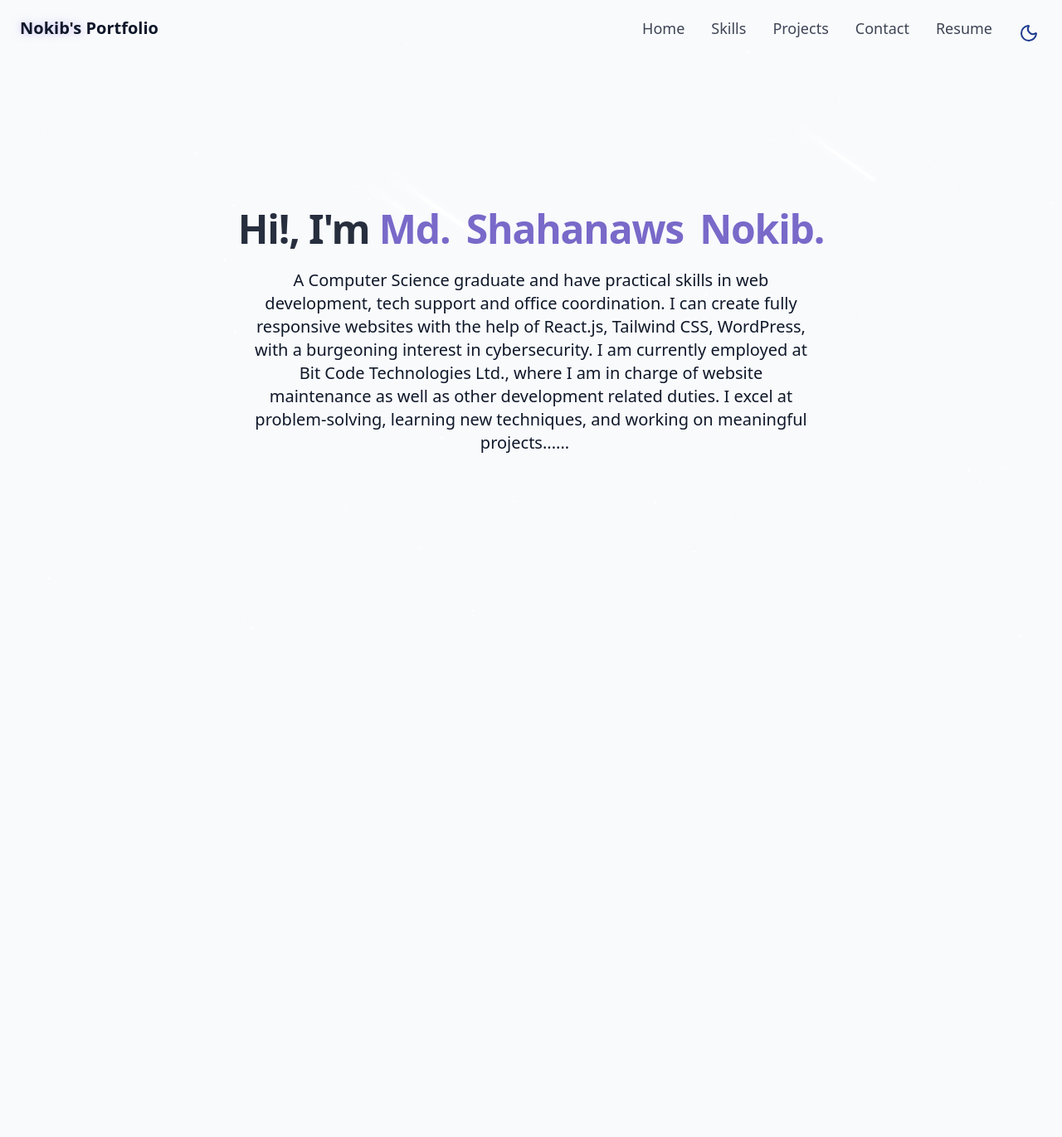
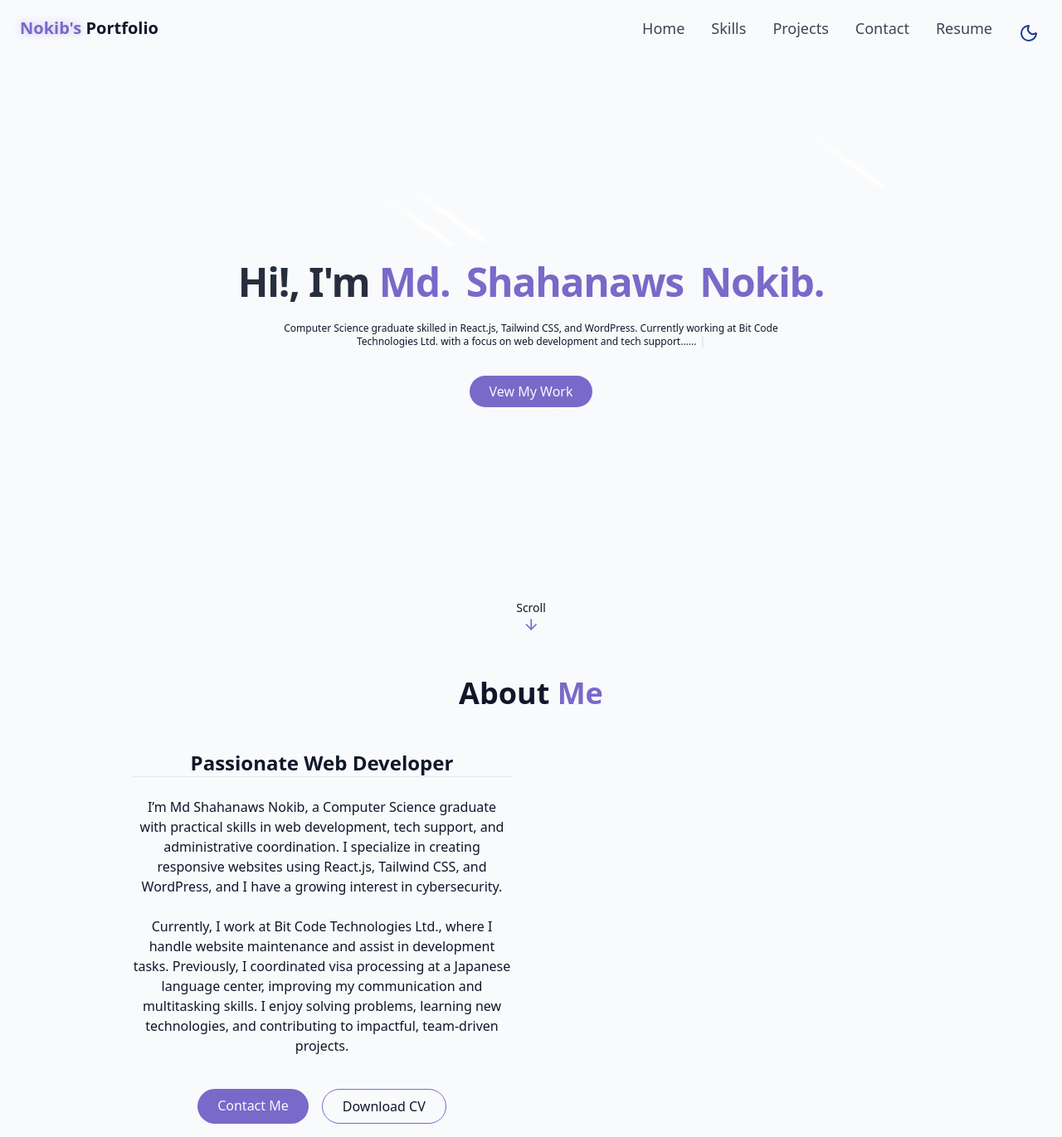
Before and after one commit to MdShahanawsNokib/vite_project_portfolio, a React (Vite) app: page / in a window 1280 px wide. Shown: the whole page at 83% size. Before the commit the page ends 800 px from the top, so only its background shows below. Built offline with nearby package versions, Linux system fonts and the light colour scheme.

Commit message:
add section 1 in about me section

```diff
--- /dev/null
+++ b/src/Components/AboutSection.jsx
@@ -0,0 +1,53 @@
+export const AboutSection = () => {
+    return (
+        <section id="about" className="py-4 px-4 relative">
+            <div className="container mx-auto max-w-5xl text-center">
+                <h2 className="text-3xl md:text-4xl font-bold mb-12">
+                    About <span className="text-primary">Me</span>
+                </h2>
+                {/* Add your about content here */}
+                {/* section 1 right */}
+
+                <div className="grid grid-cols-1 md:grid-cols-2 gap-12 items-center ">
+                    <div className="space-y-6">
+                        <h3 className="text-2xl font-semibold">
+                            Passionate Web Developer
+                            <hr />
+                        </h3>
+
+                        <p className="text-muted-foreground">I’m Md Shahanaws Nokib, a Computer Science graduate with practical skills in web development, tech support, and administrative coordination. I specialize in creating responsive websites using React.js,
+                            Tailwind CSS, and WordPress, and I have a growing interest in cybersecurity.
+
+                        </p>
+                        <p className="text-muted-foreground">
+                            Currently, I work at Bit Code Technologies Ltd., where I handle website maintenance and assist in development tasks. Previously, I coordinated visa processing at a Japanese language center, improving my communication and multitasking skills.
+                            I enjoy solving problems, learning new technologies, and contributing to impactful, team-driven projects.
+                        </p>
+
+                        <div className="flex flex-col sm:flex-row gap-4 pt-4 justify-center">
+                            <a href="#contact" className="cosmic-button">
+                                Contact Me
+                            </a>
+                            <a href="" className="px-6 py-2 rounded-full border border-primary text-primay hover:bg-primary/10 transition-colors duration-300">
+                                Download CV
+                            </a>
+                        </div>
+                    </div>
+
+
+
+                    {/* section -- 2 */}
+
+                    <div className="gird grid-cols-1 md:grid-cols-2 gap-6">
+                        <div className="gradient-border p6 card-hover">
+
+                        </div>
+                        <div className="gradient-border p6 card-hover"></div>
+                        <div className="gradient-border p6 card-hover"></div>
+                    </div>
+
+                </div>
+            </div>
+        </section>
+    );
+};
--- a/src/Components/HeroSection.jsx
+++ b/src/Components/HeroSection.jsx
@@ -1,3 +1,5 @@
+import { ArrowDown } from "lucide-react"
+
 export const HeroSection = () => {
     return <section id="Hero"
         className="relative min-h-screen flex flex-col items-center justify-center px-4">
@@ -18,14 +20,26 @@ export const HeroSection = () => {
                         </span>
                     </h1>
 
-                    <p className="text-lg md:text-xl text-muted-foreground max-w-2xl mx-auto animate-typing-multiline">
-                        A Computer Science graduate and have practical skills in web development, tech support and office coordination. I can create fully responsive websites with the help of React.js, Tailwind CSS, WordPress, with a burgeoning interest in cybersecurity.
-                        I am currently employed at Bit Code Technologies Ltd., where I am in charge of website maintenance as well as other development related duties. I excel at problem-solving, learning new techniques, and working on meaningful projects.
+                    <p className="text-lg md:text-xs text-muted-foreground max-w-2xl mx-auto animate-typing-multiline">
+                        Computer Science graduate skilled in React.js, Tailwind CSS, and WordPress. Currently working at Bit Code Technologies Ltd. with a focus on web development and tech support.
                         <span className="animate-typing blinking-cursor">.....</span>
                     </p>
 
+                    {/* View My Work */}
+                    <div className="pt-4 opacity-0 animate-fade-in-delay-4">
+                        <a href="#projects" className="cosmic-button">
+                            Vew My Work
+                        </a>
+                    </div>
+                </div>
+            </div>
 
-                </div>
+
+
+
+            <div className="absolute bottom-8 left-1/2 transform -translate-x-1/2 flex flex-col items-center animate-bounce">
+                <span className="text-sm text-muted-foreground">Scroll</span>
+                <ArrowDown className="h-5 w-5 text-primary" />
             </div>
 
         </div>
--- a/src/Components/NavBar.jsx
+++ b/src/Components/NavBar.jsx
@@ -32,7 +32,7 @@ export const Navbar = () => {
             <div className="container flex items-center justify-between px-6">
                 <a className="text-xl font-bold flex items-center" href="#hero">
                     <span className="relative z-10">
-                        <span className="text-glow text-foreground">
+                        <span className="text-glow text-primary font-bold">
                             Nokib's{" "}
                         </span>
                         Portfolio
--- a/src/Pages/Home.jsx
+++ b/src/Pages/Home.jsx
@@ -1,3 +1,4 @@
+import { AboutSection } from "../Components/AboutSection";
 import { HeroSection } from "../Components/HeroSection";
 import { Navbar } from "../Components/NavBar";
 import { StarBackground } from "../Components/StarBackground";
@@ -14,7 +15,10 @@ export const Home = () => {
         <Navbar />
 
         {/* Main Content */}
+
         <HeroSection />
+        <AboutSection />
+
 
 
     </div>;
```
